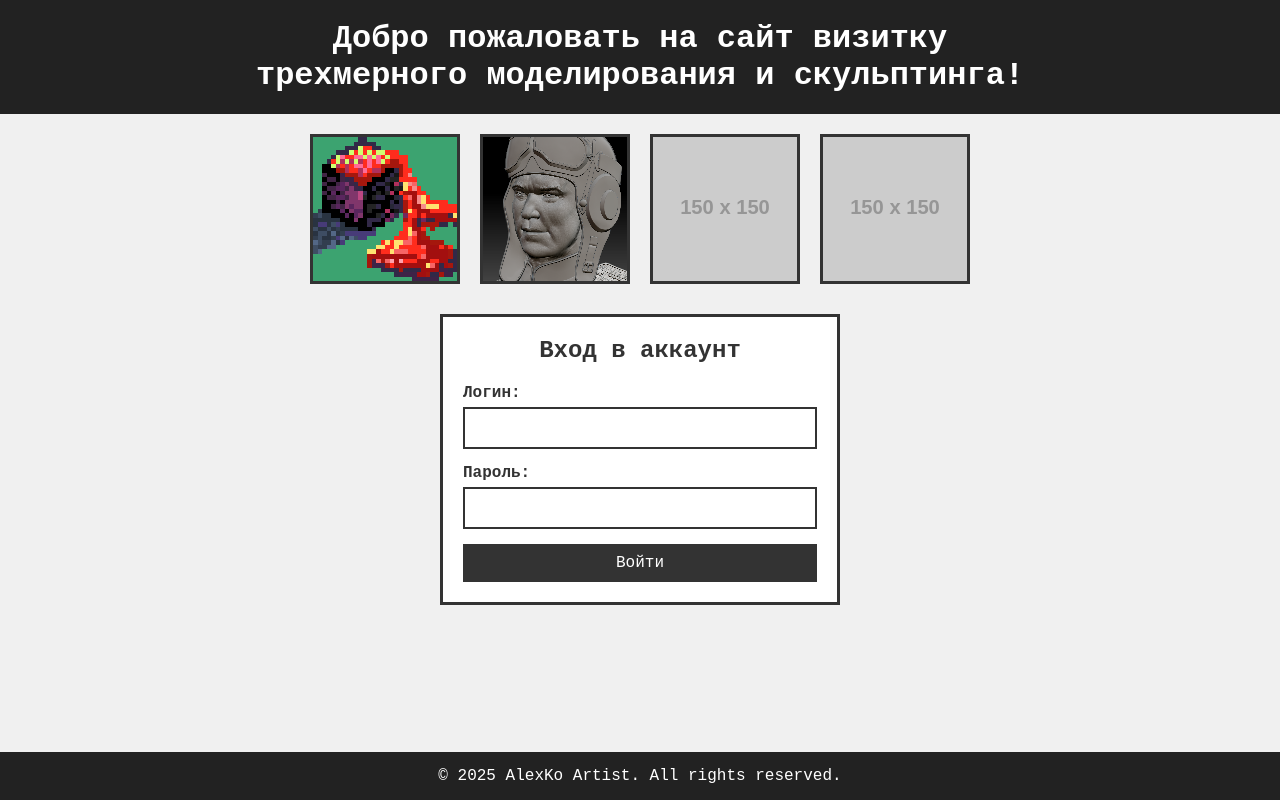
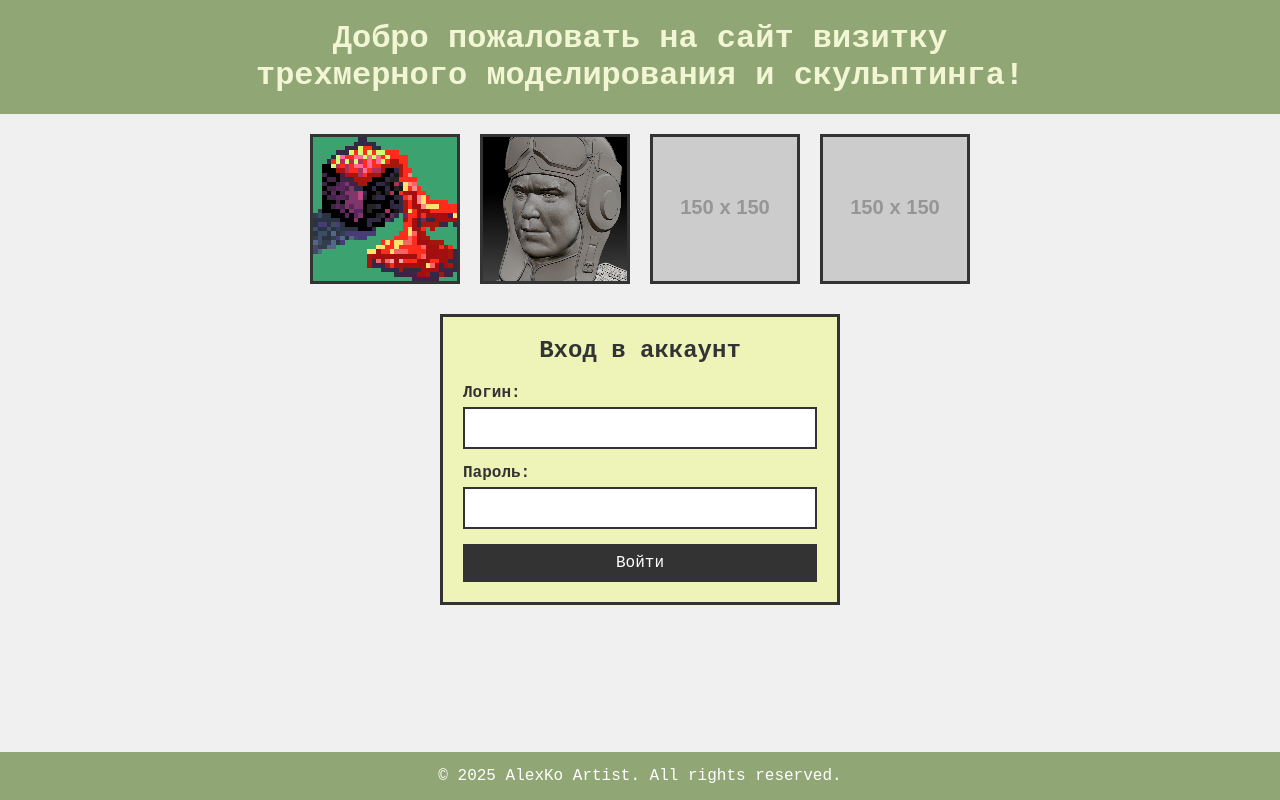
Before and after one commit to ninznak/ninznak.github.io, a plain HTML site: page index.html in a window 1280 px wide. Drawn offline with Linux system fonts and the light colour scheme; placeholder pictures from the web are drawn by us.

Commit message:
colors changed

```diff
--- a/index.html
+++ b/index.html
@@ -19,8 +19,8 @@
 
         /* Шапка (чердак) */
         header {
-            background-color: #222;
-            color: #fff;
+            background-color: #91a675;
+            color: #f3f6d4;
             padding: 20px;
             text-align: center;
         }
@@ -57,7 +57,7 @@
         }
 
         .login-form {
-            background-color: #fff;
+            background-color: #eef3b8;
             border: 3px solid #333;
             padding: 20px;
             max-width: 400px;
@@ -103,7 +103,7 @@
 
         /* Подвал */
         footer {
-            background-color: #222;
+            background-color: #91a675;
             color: #fff;
             text-align: center;
             padding: 15px;
```
